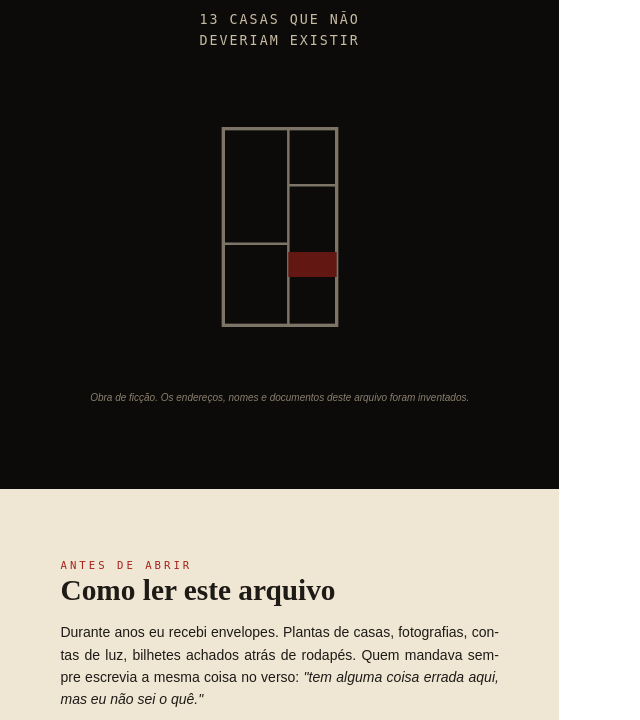
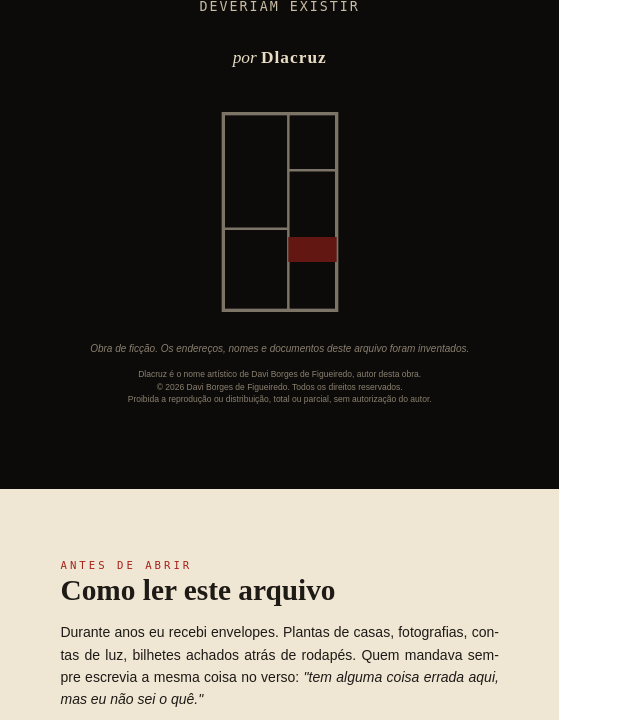
Before and after one commit to cruzz22k/reposit-rio-Claude-, a website: page aitrends-2d-studio/projects/arquivo-morto-ebook/ebook-completo.html in a window 1280 px wide. Shown: the part 305-1025 px from the top of the page, without its empty margins (0-640 px from the left). Drawn offline with Linux system fonts and the light colour scheme; a web font is replaced by a local one.

Commit message:
Livro: nome do autor na capa e créditos de direitos autorais (exigência da Hotmart)
Co-Authored-By: Claude Opus 5.5 <noreply@anthropic.com>
Claude-Session: https://claude.ai/code/session_015hikS1txtL19Aq5cvcTvaA

```diff
--- a/aitrends-2d-studio/projects/arquivo-morto-ebook/ebook-completo.html
+++ b/aitrends-2d-studio/projects/arquivo-morto-ebook/ebook-completo.html
@@ -5,6 +5,7 @@
   <div>
     <h1>ARQUIVO<span>MORTO</span></h1>
     <p class="sub" style="margin-top:8mm; text-align:center">13 CASAS QUE NÃO<br>DEVERIAM EXISTIR</p>
+    <p class="autor">por <b>Dlacruz</b></p>
   </div>
   <svg width="120" height="200" viewBox="0 0 70 120" style="opacity:.55">
     <rect x="1" y="1" width="68" height="118" fill="none" stroke="#d8ccb4" stroke-width="2"/>
@@ -13,7 +14,10 @@
     <line x1="40" y1="35" x2="69" y2="35" stroke="#d8ccb4" stroke-width="1.5"/>
     <rect x="40" y="75" width="29" height="15" fill="#a8221a"/>
   </svg>
-  <div class="aviso">Obra de ficção. Os endereços, nomes e documentos deste arquivo foram inventados.</div>
+  <div>
+    <div class="aviso">Obra de ficção. Os endereços, nomes e documentos deste arquivo foram inventados.</div>
+    <div class="creditos">Dlacruz é o nome artístico de Davi Borges de Figueiredo, autor desta obra.<br>© 2026 Davi Borges de Figueiredo. Todos os direitos reservados.<br>Proibida a reprodução ou distribuição, total ou parcial, sem autorização do autor.</div>
+  </div>
 </section>
 
 <!-- APRESENTAÇÃO -->
--- a/aitrends-2d-studio/projects/arquivo-morto-ebook/estilo.css
+++ b/aitrends-2d-studio/projects/arquivo-morto-ebook/estilo.css
@@ -21,6 +21,9 @@
   .capa h1 span { display: block; color: var(--vermelho); letter-spacing: 10px; }
   .capa .sub { font-family: 'DejaVu Sans Mono', monospace; font-size: 10pt; letter-spacing: 2px; color: #c8bca4; }
   .capa .aviso { font-size: 7.5pt; color: #8a8070; font-style: italic; }
+  .capa .autor { text-align: center; font-family: 'Playfair', serif; font-style: italic; font-size: 13pt; color: #e8dcc4; margin-top: 7mm; }
+  .capa .autor b { font-style: normal; font-weight: 900; letter-spacing: 1px; }
+  .capa .creditos { font-size: 6.4pt; line-height: 1.45; color: #8a8070; margin-top: 3mm; }
   .doc { background: #ddd2bc; border: 1px solid #b8aa90; padding: 4mm 5mm; margin: 4mm 0; font-family: 'DejaVu Sans Mono', monospace; font-size: 8.5pt; line-height: 1.5; box-shadow: 0 2px 6px rgba(0,0,0,.25); }
   .doc.bilhete { background: #f4eedf; transform: rotate(-1.2deg); font-family: 'Playfair', serif; font-style: italic; font-size: 13pt; text-align: center; padding: 6mm; }
   .pistas { border-left: 3px solid var(--vermelho); padding: 2mm 0 2mm 5mm; margin: 4mm 0; }
```
Also changed, not shown: aitrends-2d-studio/projects/arquivo-morto-ebook/partes/00-abertura.html (+5 -1 lines).
